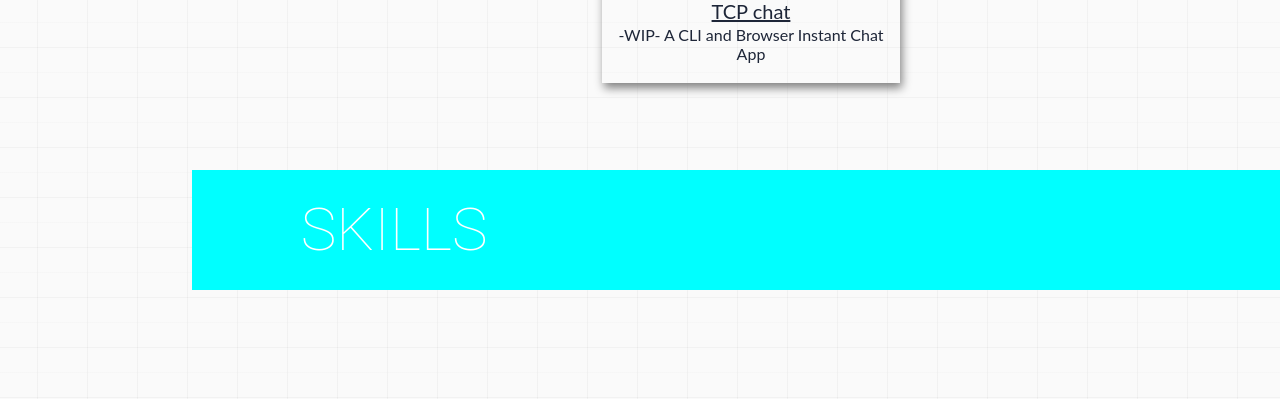
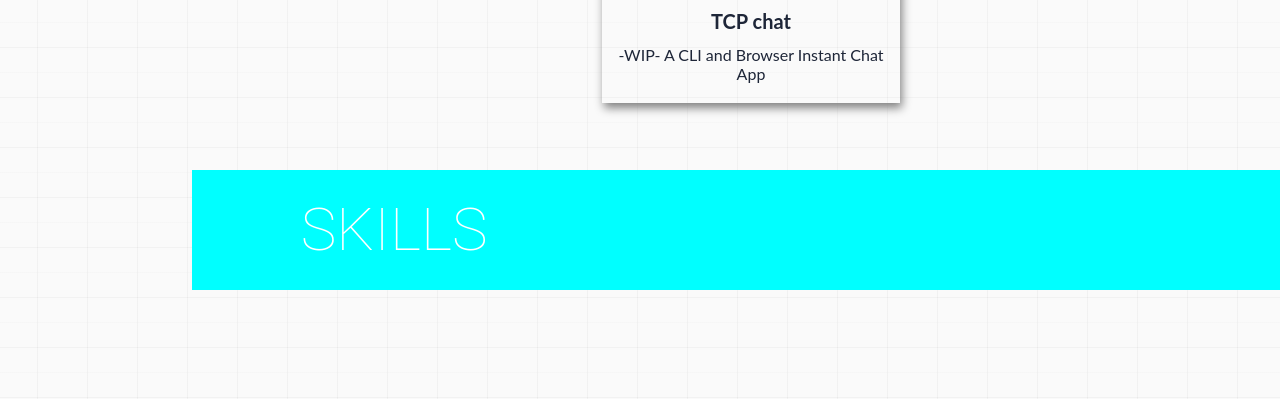
Before and after one commit to snorkleboy/personalSite, a website: page public/index.html in a window 1280 px wide. Shown: the part 2590-2989 px from the top of the page. Drawn offline with Linux system fonts and the light colour scheme.

Commit message:
font stuff

```diff
--- a/public/projects.css
+++ b/public/projects.css
@@ -30,7 +30,8 @@
 }
 .project-holder h1{
     font-size: 20px;
-    text-decoration:underline;
+    font-weight: 700;
+    padding: 10px;
 }
 .project-holder h2{
     font-size: 16px;
@@ -68,6 +69,7 @@
 .project-modal > h1{
     text-align: center;
     padding-top: 15px;
+    font-weight: 700;
 }
 .project-modal ul{
     background-color: rgb(255, 255, 255);
```
